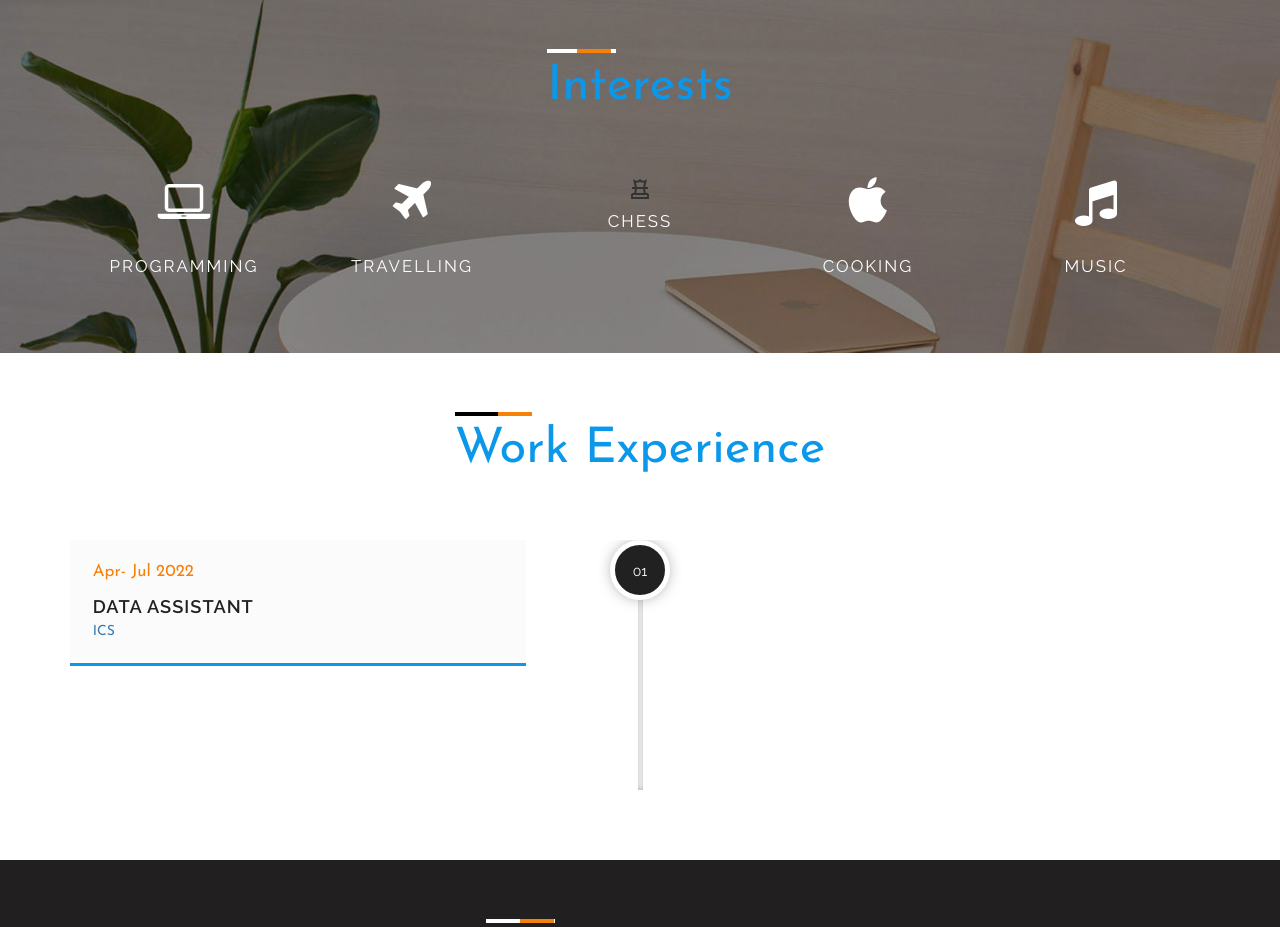
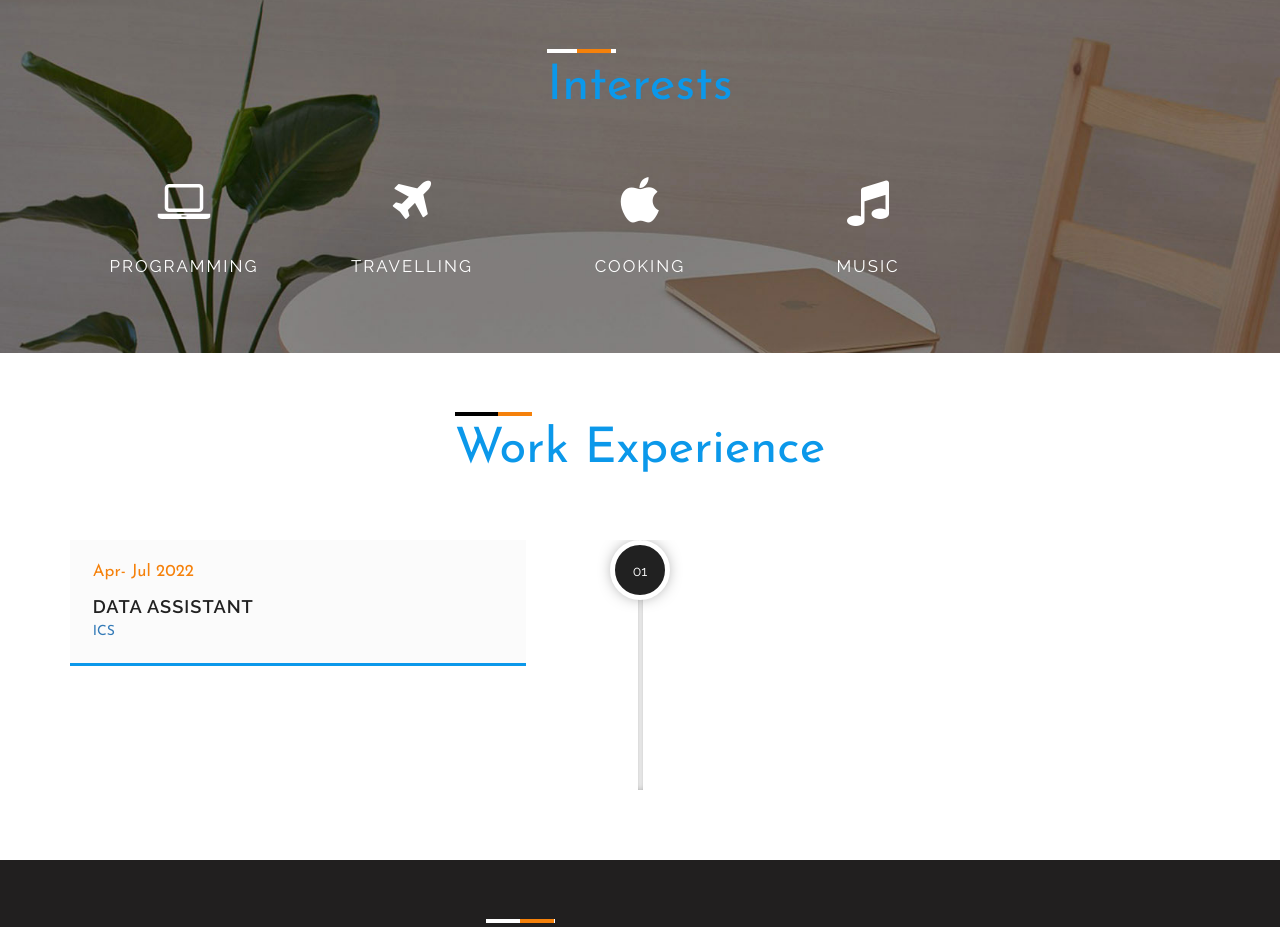
Before and after one commit to DipakAdall/portfolio3, a plain HTML site: page index.html in a window 1280 px wide. Shown: the part 2660-3587 px from the top of the page. Drawn offline with nearby package versions, Linux system fonts and the light colour scheme.

Commit message:
Update index.html

```diff
--- a/index.html
+++ b/index.html
@@ -231,12 +231,7 @@
                 <i class="fa fa-plane" aria-hidden="true"></i>
                 <p>TRAVELLING</p>
             </div>
-            <div class="agile-w3l-in">
-               <span class="material-symbols-outlined">
-                   chess
-               </span>
-                <p>CHESS</p>
-            </div>
+
             <div class="agile-w3l-in w3l-intra-re">
                 <i class="fa fa-apple" aria-hidden="true"></i>
                 <p>COOKING</p>
```
